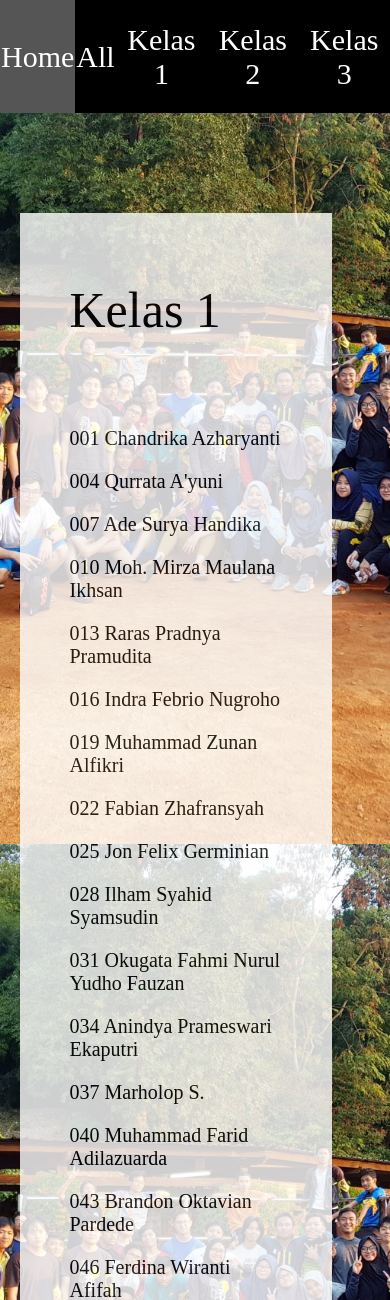
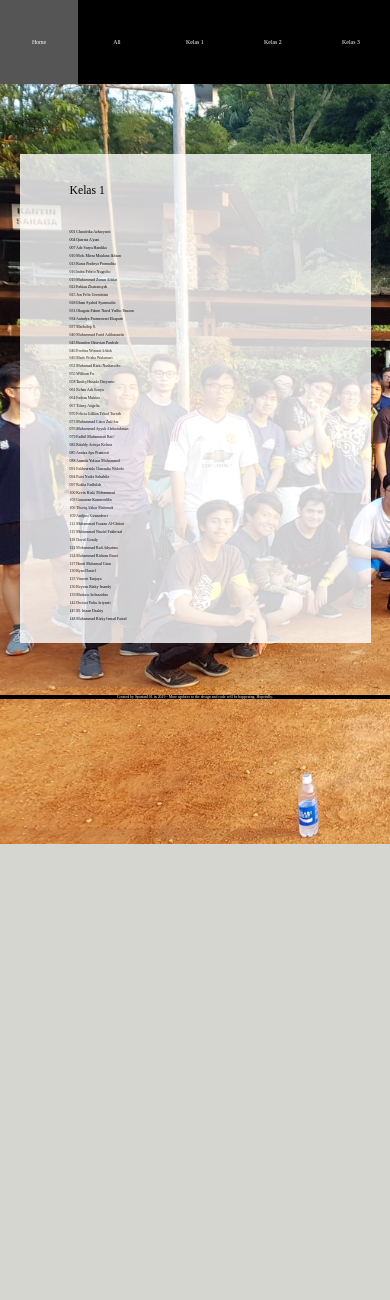
Before and after one commit to haverzard/if2018db, a Django app: page /k/1 in a window 390 px wide. Shown: the top 1300 px of the page. After the commit the page ends 844 px from the top, so only its background shows below. Run offline with Django 3.2, Linux system fonts and the light colour scheme.

Commit message:
IF2018DB v.1.2.0 - Responsive Update

```diff
--- a/static/css/main.css
+++ b/static/css/main.css
@@ -23,18 +23,13 @@ table {
 	text-align: center;
 	color: #FFFFFF;
 	width: 100%;
-	height: 3cm;
-	font-size: 30px;
 }
 
 #container {
 	background-color: #FFFFFF;
 	position: relative;
 	opacity: 0.8;
-	width: 90%;
 	height: auto;
-	top: 50px;
-	left: 5%;
 }
 
 #container2 {
@@ -57,27 +52,12 @@ table {
 	margin: 50px;
 }
 
-.title {
-	font-size: 50px;
-}
-
-.text {
-	font-size: 20px;
-}
-
 .name_container {
 	vertical-align: top;
-	width: 15cm;
 }
 
 #footer {
 	background-color: #000000;
 	color: #FFFFFF;
-	height: 2.5cm;
 	text-align: center;
-	font-size: 20px;
 }
-
-.footer_text {
-	margin: 20px;
-}
--- /dev/null
+++ b/static/js/map.js
@@ -0,0 +1,36 @@
+h = window.innerHeight;
+w = window.innerWidth;
+document.getElementById("menu").style.height = h/10 + "px";
+
+for (i = 0; i < document.getElementsByClassName("title").length; i++) {
+	document.getElementsByClassName("title")[i].style.fontSize = w*0.03 + "px";
+}
+
+for (i = 0; i < document.getElementsByClassName("text").length; i++) {
+	document.getElementsByClassName("text")[i].style.fontSize = w*0.01 + "px";
+}
+
+for (i = 0; i < document.getElementsByClassName("menu_box").length; i++) {
+	document.getElementsByClassName("menu_box")[i].style.width = w*0.2 + "px";
+	document.getElementsByClassName("menu_box")[i].style.fontSize = w*0.015 + "px";
+}
+
+if (location.pathname == "/") {
+	document.getElementById("container2").style.width = w*0.5 + "px";
+	document.getElementById("container2").style.height = w*0.25 + "px";
+	document.getElementById("container2").style.top = (h-w*0.25)/2 + "px";
+	document.getElementById("container2").style.left = w*0.25 + "px";
+} else if (location.pathname[1] == "k") {
+	for (i = 0; i < document.getElementsByClassName("name_container").length; i++) {
+		document.getElementsByClassName("name_container")[i].style.width = w*0.9*0.3 + "px";
+	}
+	for (i = 0; i < document.getElementsByClassName("footer_text").length; i++) {
+		document.getElementsByClassName("footer_text")[i].style.fontSize = w*0.01 + "px";
+	}
+	document.getElementById("container").style.width = w*0.9 + "px";
+	document.getElementById("container").style.top = w*0.05 + "px";
+	document.getElementById("container").style.left = w*0.05 + "px";
+	document.getElementById("context").style.margin = w*0.9*0.05 + "px";
+	document.getElementById("context2").style.margin = w*0.9*0.05 + "px";
+	document.getElementById("footer").style.height = w*0.05 + "px";
+}
--- /dev/null
+++ b/static/js/menu.js
@@ -0,0 +1,12 @@
+function toggle(x) { document.getElementById(x).onmouseover = function(){ document.getElementById(x).style.backgroundColor = "#555555"; }; document.getElementById(x).onmouseleave = function(){ document.getElementById(x).style.backgroundColor = "#000000"; }; };
+
+toggle("home");
+toggle("all");
+toggle("k1");
+toggle("k2");
+toggle("k3");
+document.getElementById("home").onclick = function(){ location.assign("/"); };
+document.getElementById("all").onclick = function(){ location.assign("/k/0"); };
+document.getElementById("k1").onclick = function(){ location.assign("/k/1"); };
+document.getElementById("k2").onclick = function(){ location.assign("/k/2"); };
+document.getElementById("k3").onclick = function(){ location.assign("/k/3"); };
--- a/templates/class.html
+++ b/templates/class.html
@@ -46,9 +46,7 @@
 </div>
 <br>
 <footer id="footer">
-	<p class="footer_text">
-		<br>Created by Spartan101 in 2019 - More updates to the design and code will be happening. Hopefully.</br>
-	</p>
+	<p class="footer_text">Created by Spartan101 in 2019 - More updates to the design and code will be happening. Hopefully.</p>
 </footer>
 <script>
 	if (window.innerHeight > window.innerWidth) {
--- a/templates/head.html
+++ b/templates/head.html
@@ -9,19 +9,19 @@
 		<div id="menu_body">
 			<table id="menu">
 				<tr>
-					<td id="home">
+					<td class="menu_box" id="home">
 						Home
 					</td>
-					<td id="all">
+					<td class="menu_box" id="all">
 						All
 					</td>
-					<td id="k1">
+					<td class="menu_box" id="k1">
 						Kelas 1
 					</td>
-					<td id="k2">
+					<td class="menu_box" id="k2">
 						Kelas 2
 					</td>
-					<td id="k3">
+					<td class="menu_box" id="k3">
 						Kelas 3
 					</td>
 				</tr>
@@ -33,18 +33,6 @@
 		</div>
 
 	</body>
-	<script>
-		function toggle(x) { document.getElementById(x).onmouseover = function(){ document.getElementById(x).style.backgroundColor = "#555555"; }; document.getElementById(x).onmouseleave = function(){ document.getElementById(x).style.backgroundColor = "#000000"; }; };
-
-		toggle("home");
-		toggle("all");
-		toggle("k1");
-		toggle("k2");
-		toggle("k3");
-		document.getElementById("home").onclick = function(){ location.assign("/"); };
-		document.getElementById("all").onclick = function(){ location.assign("/k/0"); };
-		document.getElementById("k1").onclick = function(){ location.assign("/k/1"); };
-		document.getElementById("k2").onclick = function(){ location.assign("/k/2"); };
-		document.getElementById("k3").onclick = function(){ location.assign("/k/3"); };
-	</script>
+	<script src="{% static "js/menu.js" %}"></script>
+	<script src="{% static "js/map.js" %}"></script>
 </html>
--- a/templates/home.html
+++ b/templates/home.html
@@ -3,7 +3,7 @@
 <div id="container2">
 	<br>
 	<p class="title" id="ll1">IF 2018</p>
-	<q>a small project by Spartan101</q>
-	<br>More features are coming soon.</br>
+	<q class="text">a small project by Spartan101</q>
+	<p class="text">More features are coming soon.</p>
 </div>
 {% endblock frame %}
```
Also changed, not shown: UPDATE.md (added, +19 -0 lines), 1 other file.
